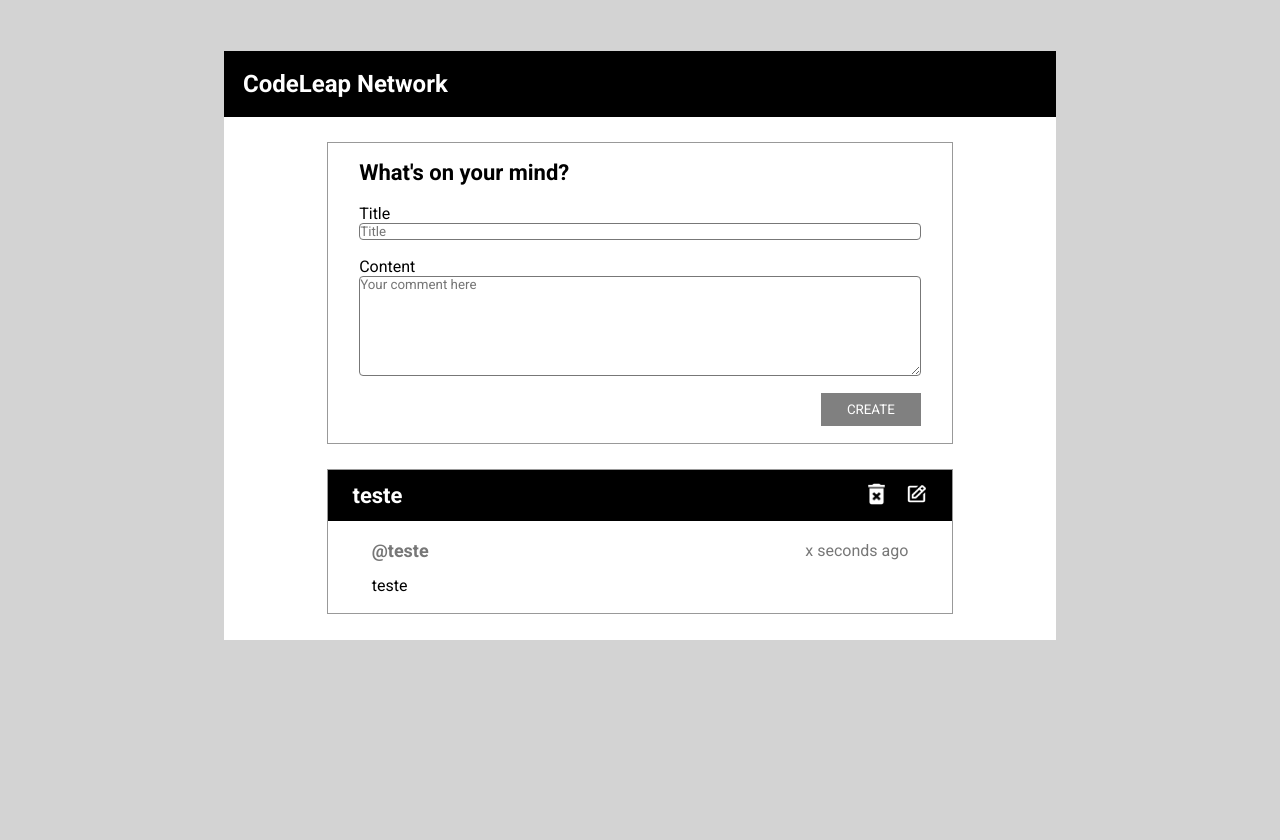
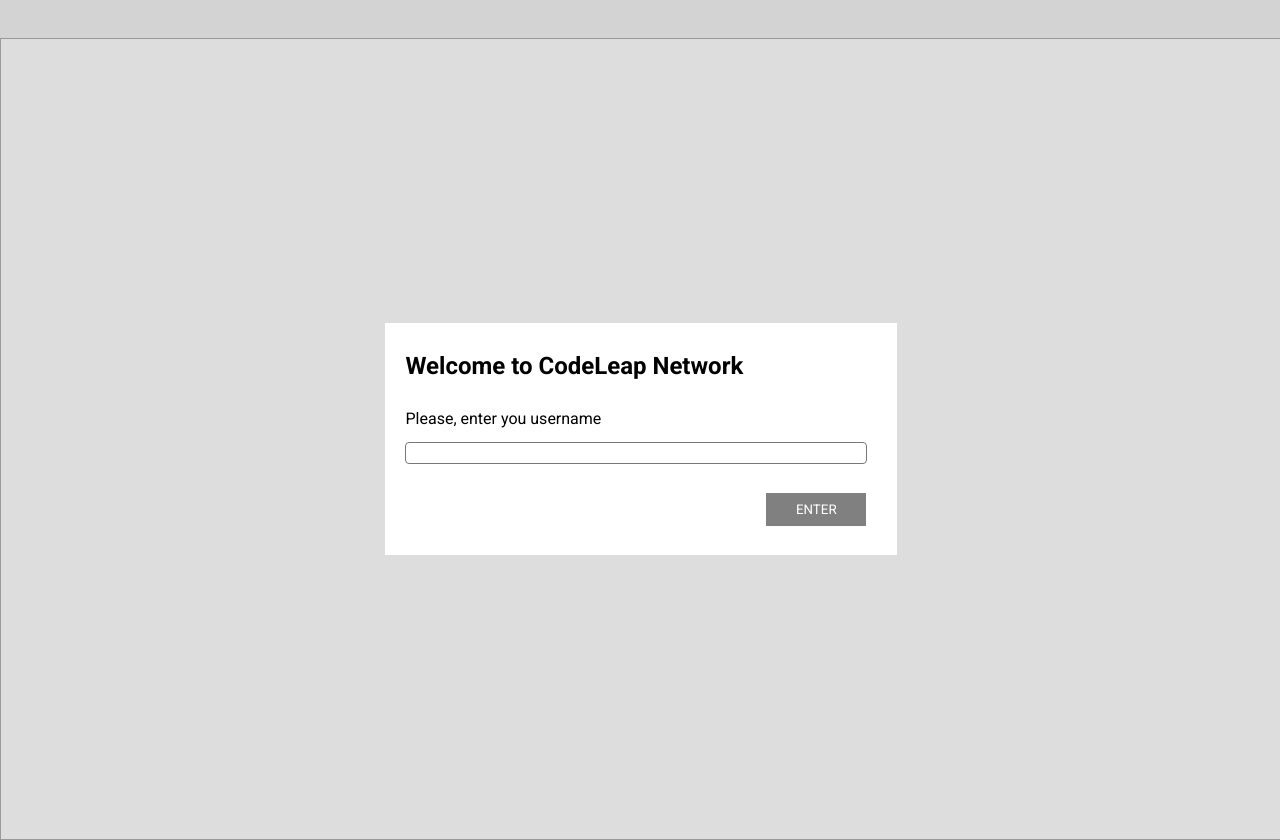
Before and after one commit to RogerXO/codeleap-frontend, a React (Create React App) app: page / in a window 1280 px wide. Before the commit the page ends 800 px from the top, so only its background shows below. Built offline with nearby package versions, Linux system fonts and the light colour scheme.

Commit message:
UserName features done

```diff
--- a/package.json
+++ b/package.json
@@ -11,8 +11,10 @@
     "react": "^18.0.0",
     "react-dom": "^18.0.0",
     "react-redux": "^7.2.8",
+    "react-router-dom": "^6.3.0",
     "react-scripts": "5.0.0",
     "react-time-ago": "^7.1.9",
+    "redux-thunk": "^2.4.1",
     "web-vitals": "^2.1.4"
   },
   "scripts": {
--- a/src/App.js
+++ b/src/App.js
@@ -1,14 +1,18 @@
 import './App.css';
+
+import { BrowserRouter as Router, Routes, Route } from 'react-router-dom'
 
 import MainScreen from './components/pages/MainScreen';
 import SignUpPage from './components/pages/SignUpPage';
 
 function App() {
   return (
-    <>
-      {/* <SignUpPage /> */}
-      <MainScreen />
-    </>
+    <Router>
+      <Routes>
+        <Route path='/' element={<SignUpPage />} />
+        <Route path='/mainScreen' element={<MainScreen />} />
+      </Routes>
+    </Router>
   )
 }
 
--- a/src/components/pages/SignUpPage.js
+++ b/src/components/pages/SignUpPage.js
@@ -1,15 +1,26 @@
 import styles from './SignUpPage.module.css'
 
 import { useState } from 'react'
+import { useDispatch } from 'react-redux'
+import { useSelector } from 'react-redux'
+import { Link } from 'react-router-dom'
+
+import { toggleUserName } from '../redux/actions/UserNameSlice'
+import { selectUserName } from '../redux/actions/UserNameSlice'
+
 
 function SignUpPage() {
-    const [userName, setUserName] = useState("")
+    const userName = useSelector(selectUserName)
+    const dispatch = useDispatch()
 
-    function handleName(e) {
-        setUserName(e.target.value)
+    function setUserName(e) {
+        dispatch(toggleUserName(e.target.value))
     }
 
-    // fetch and pass userName
+    // function submitUser{
+    //     //redirect to MainPage
+    // }
+
 
     return (
         <section className={styles.background}>
@@ -17,9 +28,9 @@
                 <h2>Welcome to CodeLeap Network</h2>
                 <div>
                     <p>Please, enter you username</p>
-                    <input type="text" value={userName} onChange={handleName} />
+                    <input type="text" onChange={setUserName} />
                 </div>
-                <button type="submit" disabled={!userName}>ENTER</button>
+                <Link to="/mainScreen" className={styles.btn}> <button disabled={!userName}>ENTER</button> </Link>
             </div>
         </section >
     )
--- a/src/components/pages/SignUpPage.module.css
+++ b/src/components/pages/SignUpPage.module.css
@@ -21,7 +21,7 @@
 
 .signup h2,
 .signup div,
-.signup button {
+.signup .btn {
     margin: 0 4%;
 }
 
@@ -52,3 +52,10 @@
     box-shadow: none;
     border: none;
 }
+
+.signup .btn {
+    align-self: flex-end;
+    margin-right: 6%;
+    width: 100px;
+    height: 33px;
+}
--- a/src/components/posts/PostForm.js
+++ b/src/components/posts/PostForm.js
@@ -1,36 +1,33 @@
 import styles from './PostForm.module.css'
 
 import { useState } from 'react'
+import { useSelector } from "react-redux"
 import { useDispatch } from 'react-redux'
 
 import { createPost } from '../redux/actions/PostSlice'
+import { selectUserName } from '../redux/actions/UserNameSlice'
 
 function PostForm() {
     const dispatch = useDispatch()
-    const [title, setTitle] = useState()
-    const [comment, setComment] = useState()
-    const [post, setPost] = useState({})
-
+    const [title, setTitle] = useState("")
+    const [comment, setComment] = useState("")
+    const userName = useSelector(selectUserName)
 
     function handleTitle(e) {
         setTitle(e.target.value)
-        setPost({
-            ...post,
-            title: e.target.value
-        })
     }
 
     function handleComment(e) {
         setComment(e.target.value)
-        setPost({
-            ...post,
-            comment: e.target.value
-        })
     }
 
     function submit(e) {
         e.preventDefault()
-        dispatch(createPost(post), { payload: post })
+        dispatch(createPost({
+            userName: userName,
+            title: title,
+            comment: comment
+        }))
         setTitle('')
         setComment('')
     }
--- a/src/components/redux/Store.js
+++ b/src/components/redux/Store.js
@@ -1,9 +1,13 @@
 import { configureStore } from "@reduxjs/toolkit";
 
 import postReducer from './actions/PostSlice'
+import userNameReducer from './actions/UserNameSlice'
+
+
 
 export default configureStore({
     reducer: {
-        posts: postReducer
+        posts: postReducer,
+        userName: userNameReducer
     }
 })
--- a/src/components/redux/actions/PostSlice.js
+++ b/src/components/redux/actions/PostSlice.js
@@ -1,23 +1,10 @@
 import { createSlice } from "@reduxjs/toolkit";
-import { useEffect, useState } from 'react'
-
-// get posts
-// const getFetch = useEffect(() => {
-//     fetch("https://codeleap-test-api.herokuapp.com/posts", {
-//         method: "GET",
-//         headers: {
-//             "Content-type": "application/json",
-//         }
-//     })
-//         .then(resp => resp.json())
-//         .then(data => setPosts(data))
-//         .catch(err => console.log(err))
-// }, [posts])
 
 export const postSlice = createSlice({
     name: "post",
     initialState: [
         {
+            id: 0,
             userName: "teste",
             title: "teste",
             comment: "teste"
@@ -28,6 +15,7 @@
             return [
                 ...prevState,
                 {
+                    id: prevState.length,
                     userName: payload.userName,
                     title: payload.title,
                     comment: payload.comment
@@ -40,9 +28,6 @@
 
 export const { createPost } = postSlice.actions
 
-
-console.log(createPost())
-
 export const selectPost = state => state.posts
 
 export default postSlice.reducer
--- /dev/null
+++ b/src/components/redux/actions/UserNameSlice.js
@@ -0,0 +1,17 @@
+import { createSlice } from "@reduxjs/toolkit";
+
+export const userNameSlice = createSlice({
+    name: "userName",
+    initialState: { userName: "" },
+    reducers: {
+        toggleUserName: (prevState, payload) => {
+            prevState.userName = payload
+        }
+    }
+})
+
+export const { toggleUserName } = userNameSlice.actions
+
+export const selectUserName = state => state.userName.userName.payload
+
+export default userNameSlice.reducer
```
Also changed, not shown: src/components/pages/MainScreen.js (+1 -30 lines), 2 other files (tests, documents, lock files or other folders).
